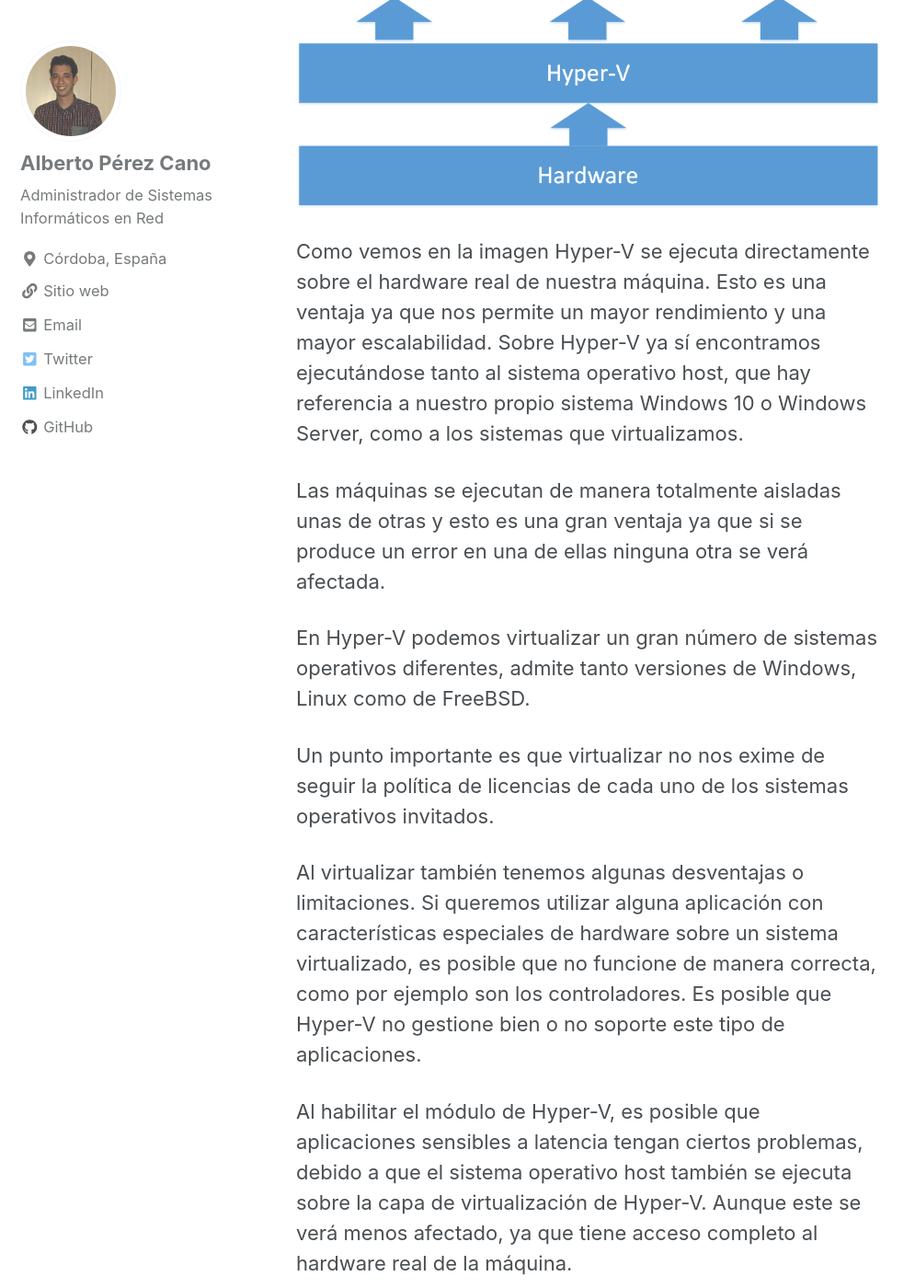
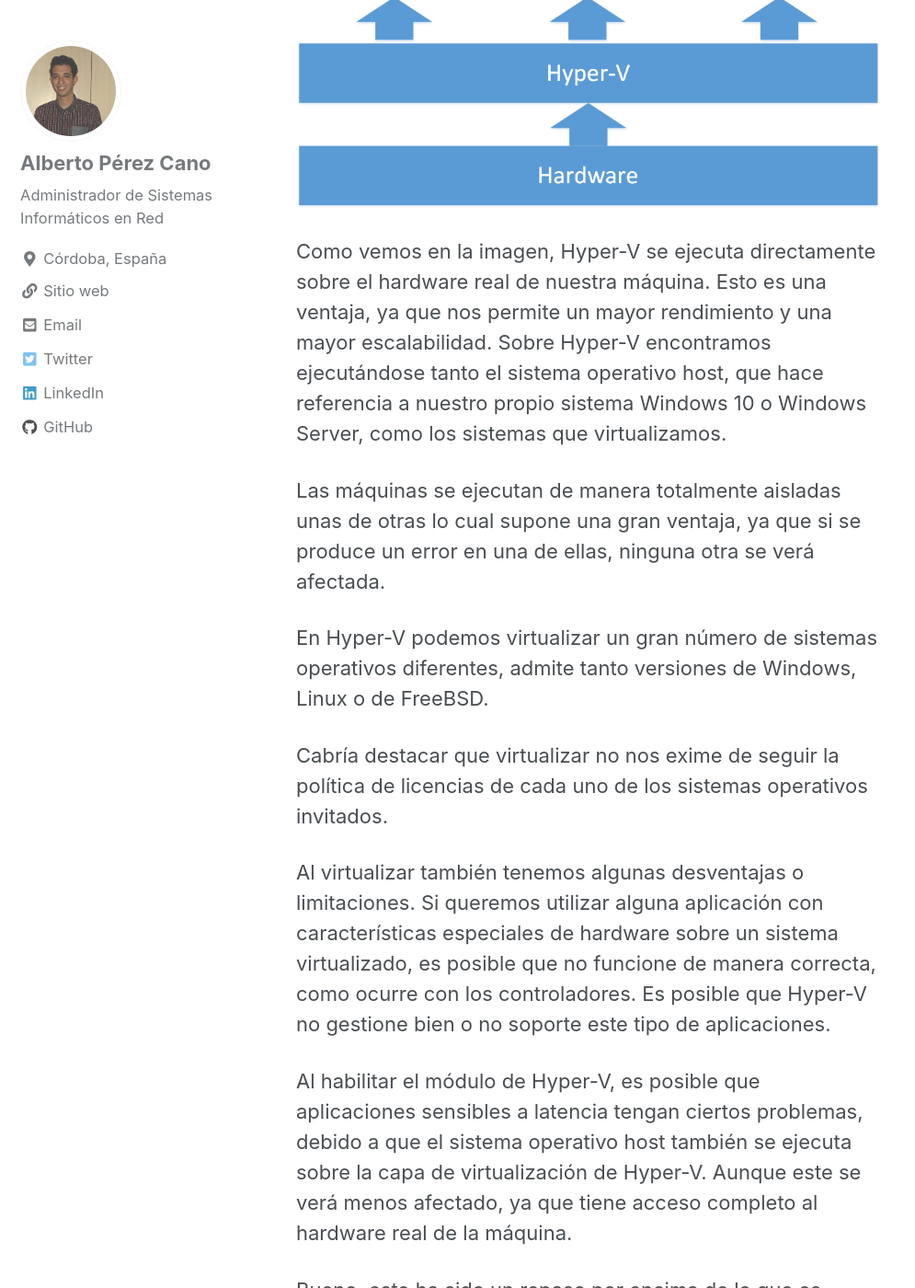
Before and after one commit to sialed/Blog, a Jekyll site: the page built from _posts/2018-02-23-Que-es-Hyper-V.md, in a window 1280 px wide and 1400 px high, scrolled down 1371 px. Shown: the whole window at 92% size, without its empty margins (0-995 px from the left). Built offline with Jekyll 4.4.1, drawn with Linux system fonts in a browser that asks for light colours; nearby versions of some CDN libraries; some of the changed text lies outside the part shown.

Commit message:
Corrección post

```diff
--- a/_posts/2018-02-23-Que-es-Hyper-V.md
+++ b/_posts/2018-02-23-Que-es-Hyper-V.md
@@ -8,25 +8,25 @@ header:
   og_image: /assets/images/posts/2018-02-23-Que-es-Hyper-V/og.jpg
 ---
 
-Hay muchas ocasiones en la que nos es necesario utilizar varias máquinas para ejecutar varios sistemas operativos, o simular algún tipo de infraestructura. En muchos de estos casos, no disponemos del número de máquinas físicas que necesitamos para esos fines, por lo que gracias a Hyper-V podremos ejecutar varios sistemas operativos como máquinas virtuales en Windows.
+Hay muchas ocasiones en las que nos es necesario utilizar varias máquinas para ejecutar varios sistemas operativos o simular algún tipo de infraestructura. En muchos de estos casos, no disponemos del número de máquinas físicas que necesitamos para esos fines, y es con Hyper-V con lo que podremos ejecutar varios sistemas operativos como máquinas virtuales en Windows.
 
-Hyper-V nos proporciona virtualización de hardware, por lo que nos permite ejecutar varios sistemas operativos en el mismo equipo físico y mantener estos sistemas aislados entre sí. Además de esto podremos crear discos duros virtuales, conmutadores virtuales y demás dispositivos que se podrán agregar a nuestras máquinas virtuales.
+Hyper-V nos proporciona virtualización de hardware, por lo que nos permite ejecutar varios sistemas operativos en el mismo equipo físico y mantener estos sistemas aislados entre sí. Además de esto, podremos crear discos duros virtuales, conmutadores virtuales y demás dispositivos que se podrán agregar a nuestras máquinas virtuales.
 
 ![alt]({{ site.url }}{{ site.baseurl }}/assets/images/posts/2018-02-23-Que-es-Hyper-V/arquitectura_hyperv.png)
 
-Como vemos en la imagen Hyper-V se ejecuta directamente sobre el hardware real de nuestra máquina. Esto es una ventaja ya que nos permite un mayor rendimiento y una mayor escalabilidad. Sobre Hyper-V ya sí encontramos ejecutándose tanto al sistema operativo host, que hay referencia a nuestro propio sistema Windows 10 o Windows Server, como a los sistemas que virtualizamos.
+Como vemos en la imagen, Hyper-V se ejecuta directamente sobre el hardware real de nuestra máquina. Esto es una ventaja, ya que nos permite un mayor rendimiento y una mayor escalabilidad. Sobre Hyper-V encontramos ejecutándose tanto el sistema operativo host, que hace referencia a nuestro propio sistema Windows 10 o Windows Server, como los sistemas que virtualizamos.
 
-Las máquinas se ejecutan de manera totalmente aisladas unas de otras y esto es una gran ventaja ya que si se produce un error en una de ellas ninguna otra se verá afectada.
+Las máquinas se ejecutan de manera totalmente aisladas unas de otras lo cual supone una gran ventaja, ya que si se produce un error en una de ellas, ninguna otra se verá afectada.
 
-En Hyper-V podemos virtualizar un gran número de sistemas operativos diferentes, admite tanto versiones de Windows, Linux como de FreeBSD.
+En Hyper-V podemos virtualizar un gran número de sistemas operativos diferentes, admite tanto versiones de Windows, Linux o de FreeBSD.
 
-Un punto importante es que virtualizar no nos exime de seguir la política de licencias de cada uno de los sistemas operativos invitados.
+Cabría destacar que virtualizar no nos exime de seguir la política de licencias de cada uno de los sistemas operativos invitados.
 
-Al virtualizar también tenemos algunas desventajas o limitaciones. Si queremos utilizar alguna aplicación con características especiales de hardware sobre un sistema virtualizado, es posible que no funcione de manera correcta, como por ejemplo son los controladores. Es posible que Hyper-V no gestione bien o no soporte este tipo de aplicaciones.
+Al virtualizar también tenemos algunas desventajas o limitaciones. Si queremos utilizar alguna aplicación con características especiales de hardware sobre un sistema virtualizado, es posible que no funcione de manera correcta, como ocurre con los controladores. Es posible que Hyper-V no gestione bien o no soporte este tipo de aplicaciones.
 
 Al habilitar el módulo de Hyper-V, es posible que aplicaciones sensibles a latencia tengan ciertos problemas, debido a que el sistema operativo host también se ejecuta sobre la capa de virtualización de Hyper-V. Aunque este se verá menos afectado, ya que tiene acceso completo al hardware real de la máquina.
 
-Bueno, pues esto ha sido un repaso por encima a lo que es Hyper-V, algunas de sus ventajas y desventajas. En próximos posts veremos cómo habilitarlo en sistemas Windows y como podremos empezar a crear nuestras primeras máquinas virtuales con este potente software de virtualización.
+Bueno, esto ha sido un repaso por encima de lo que es Hyper-V, algunas de sus ventajas y desventajas. En próximos posts veremos cómo habilitarlo en sistemas Windows y como empezar a crear nuestras primeras máquinas virtuales con este potente software de virtualización.
 
 Os animo a que comentéis vuestras dudas y sugerencias. ¿Conocías Hyper-V?, ¿Te parece interesante?
 
```
